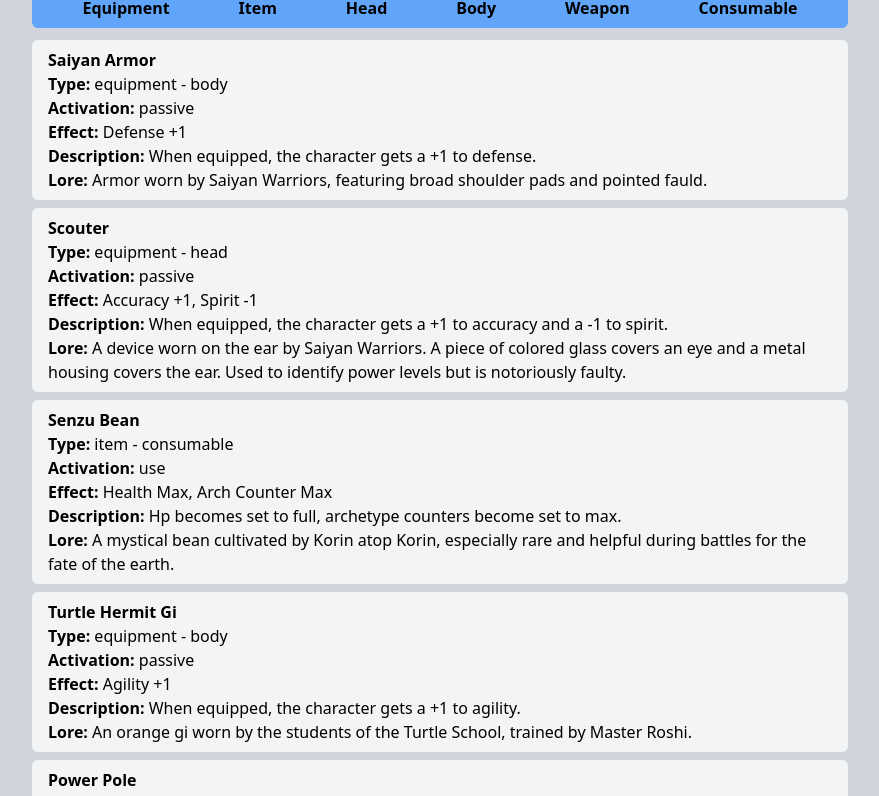
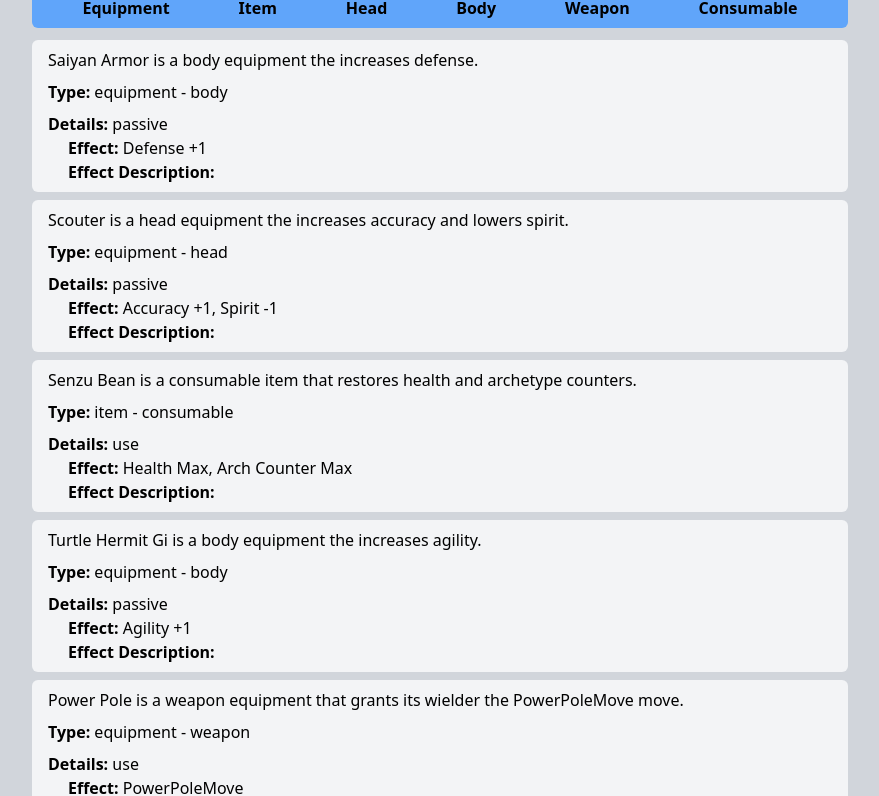
Before and after one commit to KylePep/ddbwiki, a Next.js app: page /items in a window 1280 px wide. Shown: the part 460-1256 px from the top of the page, without its empty margins (200-1079 px from the left). Built offline with nearby package versions, Linux system fonts and the light colour scheme.

Commit message:
refactured item data structure

```diff
--- a/app/items/page.tsx
+++ b/app/items/page.tsx
@@ -27,17 +27,17 @@ export default function page() {
           ]} />
         <div>
           {list.map((item: any)=>(
-          <div key={item.id} className='bg-gray-100 rounded-md px-4 py-2 mb-2'>
+            <div key={item.id} className='bg-gray-100 rounded-md px-4 py-2 mb-2'>
                 <h2 className="font-bold">{item.title}</h2>
-                <h3><span className='font-semibold'>Type: </span>{item.type}
-                <span> - {item.subType}</span>
-                </h3>
+                <p className='mb-2'>{item.description}</p>
+                <h3 className='mb-2'><span className='font-semibold'>Type: </span>{item.type} <span> - {item.subType}</span></h3>
                 <div>
-                  <h4><span className='font-semibold'>Activation: </span>{item.effectTrigger}</h4>
-                  <h4><span className='font-semibold'>Effect: </span>{item.effect}</h4>
+                  <p><span className='font-semibold'>Details: </span>{item.effectTrigger}</p>
+                  <ul>
+                    <h4><span className='font-semibold'>Effect: </span>{item.effect}</h4>
+                    <p><span className='font-semibold'>Effect Description: </span>{item.effectDescription}</p>
+                  </ul>
                 </div>
-                <p><span className='font-semibold'>Description: </span>{item.description}</p>
-                <p><span className='font-semibold'>Lore: </span>{item.lore}</p>
           </div>
               ))}
         </div>
--- a/shared/constants/itemData.json
+++ b/shared/constants/itemData.json
@@ -2,73 +2,87 @@
   "ITEM_TYPES":[
     {
       "id": 0,
-      "title": "None",
+      "name": "none",
+      "displayName": "None",
       "type": "none",
       "subType": "none",
       "effectTrigger": "passive",
       "effect": "effect",
-      "description": "No item",
-      "lore": "No item"
+      "descriptionParams": "No item",
+      "description": "No item"
     },
     {
       "id": 1,
-      "title": "Saiyan Armor",
+      "name": "saiyanArmor",
+      "displayName": "Saiyan Armor",
       "type": "equipment",
       "subType": "body",
       "effectTrigger": "passive",
       "effect": "Defense +1",
-      "description": "When equipped, the character gets a +1 to defense.",
-      "lore": "Armor worn by Saiyan Warriors, featuring broad shoulder pads and pointed fauld."
+      "useCost": "",
+      "description": "Saiyan Armor is a body equipment the increases defense.",
+      "descriptionParams": "When equipped, the character gets a +1 to defense.",
+      "extraDescription": "Armor worn by Saiyan Warriors, featuring broad shoulder pads and pointed fauld."
     },
     {
       "id": 2,
-      "title": "Scouter",
+      "name": "scouter",
+      "displayName": "Scouter",
       "type": "equipment",
       "subType": "head",
       "effectTrigger": "passive",
       "effect": "Accuracy +1, Spirit -1",
-      "description": "When equipped, the character gets a +1 to accuracy and a -1 to spirit.",
-      "lore": "A device worn on the ear by Saiyan Warriors. A piece of colored glass covers an eye and a metal housing covers the ear. Used to identify power levels but is notoriously faulty."
+      "description": "Scouter is a head equipment the increases accuracy and lowers spirit.",
+      "descriptionParams": "When equipped, the character gets a +1 to accuracy and a -1 to spirit.",
+      "extraDescription": "A device worn on the ear by Saiyan Warriors. A piece of colored glass covers an eye and a metal housing covers the ear. Used to identify power levels but is notoriously faulty."
     },
     {
       "id": 3,
-      "title": "Senzu Bean",
+      "name": "senzuBean",
+      "displayName": "Senzu Bean",
       "type": "item",
       "subType": "consumable",
       "effectTrigger": "use",
       "effect": "Health Max, Arch Counter Max",
-      "description": "Hp becomes set to full, archetype counters become set to max.",
-      "lore": "A mystical bean cultivated by Korin atop Korin, especially rare and helpful during battles for the fate of the earth."
+      "description": "Senzu Bean is a consumable item that restores health and archetype counters.",
+      "descriptionParams": "Hp becomes set to full, archetype counters become set to max.",
+      "extraDescription": "A mystical bean cultivated by Korin atop Korin, especially rare and helpful during battles for the fate of the earth."
     },
     {
       "id": 4,
-      "title": "Turtle Hermit Gi",
+      "name": "turleHermitGi",
+      "displayName": "Turtle Hermit Gi",
       "type": "equipment",
       "subType": "body",
       "effectTrigger": "passive",
       "effect": "Agility +1",
-      "description": "When equipped, the character gets a +1 to agility.",
-      "lore": "An orange gi worn by the students of the Turtle School, trained by Master Roshi."
+      "description": "Turtle Hermit Gi is a body equipment the increases agility.",
+      "descriptionParams": "When equipped, the character gets a +1 to agility.",
+      "extraDescription": "An orange gi worn by the students of the Turtle School, trained by Master Roshi."
     },
     {
       "id": 5,
-      "title": "Power Pole",
+      "name": "powerPole",
+      "displayName": "Power Pole",
       "type": "equipment",
       "subType": "weapon",
       "effectTrigger": "use",
-      "effect": "PowerPoleMove, Physical Attack Accuracy +1",
-      "description": "When equipped, the character gets the -PowerPoleMove- and +1 to physical attack accuracy.",
-      "lore": "A simple red pole contained by a red sheathe worn on the back, when called upon the Power Pole can extend to extreme heights."
+      "effect": "PowerPoleMove",
+      "description": "Power Pole is a weapon equipment that grants its wielder the PowerPoleMove move.",
+      "descriptionParams": "When equipped, the character gets the -PowerPoleMove- and +1 to physical attack accuracy.",
+      "extraDescription": "A simple red pole contained by a red sheathe worn on the back, when called upon the Power Pole can extend to extreme heights."
     },
     {
       "id": 6,
-      "title": "Demon Clan Clothes",
+      "name": "demonClanClothes",
+      "displayName": "Demon Clan Clothes",
       "type": "equipment",
       "subType": "body",
       "effectTrigger": "passive",
       "effect": "Defense +2, agility -1",
-      "description": "When equipped, the character gets a +2 to defense and a -1 to agility.",
-      "lore": "The outfit worn by the demon clan. A purple gi, pointed brown shoes and a weighted cape with broad shoulder pads. The increased weight is said to aid in training."
+      "description": "Demon Clan CLothes is a body equipment the increases defense and lowers agility.",
+      "descriptionParams": "When equipped, the character gets a +2 to defense and a -1 to agility.",
+      "extraDescription": "The outfit worn by the demon clan. A purple gi, pointed brown shoes and a weighted cape with broad shoulder pads. The increased weight is said to aid in training."
     }
   ]
 }
```
